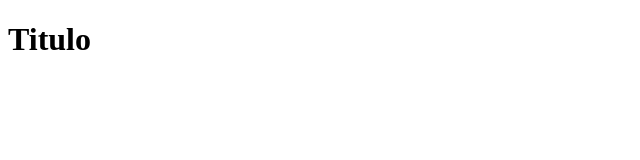
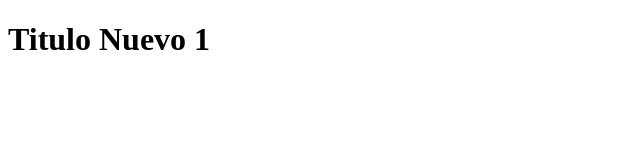
Before and after one commit to EmilianoCocom/HelloGit, a plain HTML site: page index.html in a window 1280 px wide. Shown: the whole page, without its empty margins (0-640 px from the left). Drawn offline with Linux system fonts and the light colour scheme.

Commit message:
Se modificó el titulo index

```diff
--- a/index.html
+++ b/index.html
@@ -6,6 +6,6 @@
     <title>Demo Git</title>
 </head>
 <body>
-    <h1>Titulo</h1>
+    <h1>Titulo Nuevo 1</h1>
 </body>
 </html>
```
